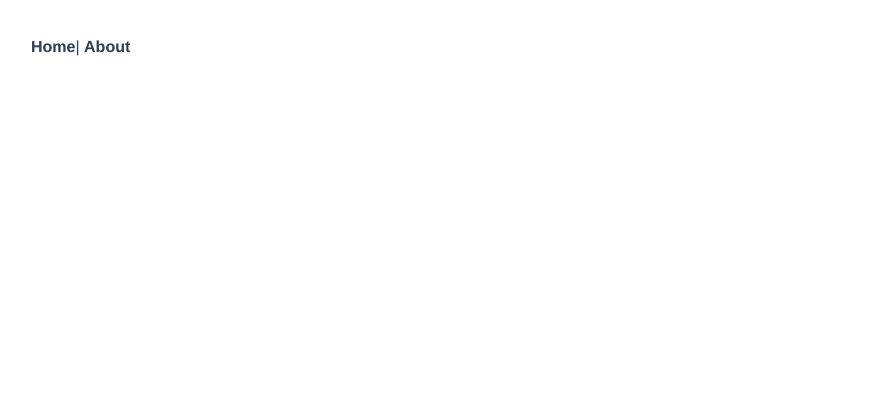
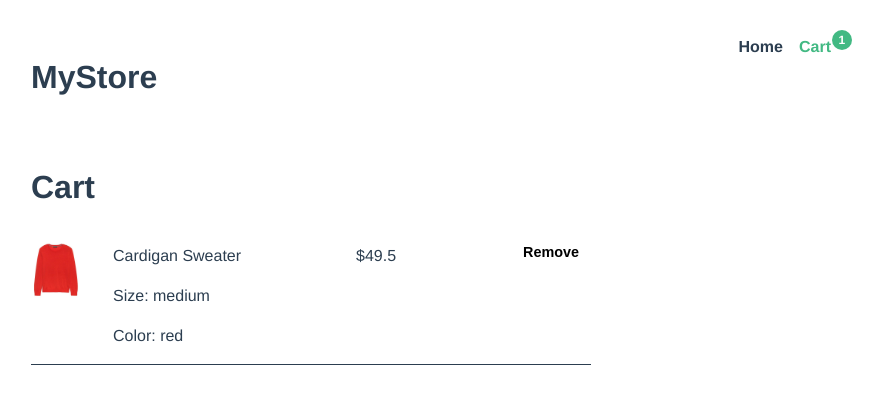
Before and after one commit to HymanZHAN/online_store, a Vue app: page /cart in a window 1280 px wide. Shown: the top 404 px of the page, without its empty margins (209-1092 px from the left). Built offline with nearby package versions, Linux system fonts and the light colour scheme.

Commit message:
Added a shopping cart

```diff
--- a/src/App.vue
+++ b/src/App.vue
@@ -1,12 +1,32 @@
 <template>
   <div id="app">
-    <div id="nav" class="wrapper">
-      <router-link to="/">Home</router-link>|
-      <router-link to="/about">About</router-link>
+    <div id="nav" class="wrapper flex-col flex-col--align-center">
+      <h1 class="flex-col--2">MyStore</h1>
+      <div class="flex-col--2 nav-items">
+        <router-link to="/" class="nav-items__item">Home</router-link>
+        <router-link to="/cart" class="nav-items__item">Cart
+          <counter-badge :count="cartCount"></counter-badge>
+        </router-link>
+      </div>
     </div>
     <router-view/>
   </div>
 </template>
+
+<script>
+import CounterBadge from "@/components/CounterBadge";
+
+export default {
+  name: "app",
+  components: { CounterBadge },
+  computed: {
+    cartCount() {
+      return this.$store.state.cart.length;
+    }
+  }
+};
+</script>
+
 
 <style lang="scss">
 #app {
@@ -25,4 +45,16 @@
     }
   }
 }
+.nav-items {
+  justify-content: flex-end;
+  display: flex;
+}
+.nav-items__item {
+  margin-left: 1rem;
+  position: relative;
+}
+ul {
+  padding-left: 0;
+  list-style: none;
+}
 </style>
--- /dev/null
+++ b/src/components/CounterBadge.vue
@@ -0,0 +1,29 @@
+<template>
+  <span v-if="count>0" class="badge">{{count}}</span>
+</template>
+
+
+<script>
+export default {
+  name: "counter-badge",
+  props: ["count"]
+};
+</script>
+
+<style>
+.badge {
+  position: absolute;
+  top: -0.5rem;
+  right: -1.3rem;
+  display: flex;
+  justify-content: center;
+  align-items: center;
+  height: 20px;
+  width: 20px;
+  border-radius: 20px;
+  background-color: #42b983;
+  color: #fff;
+  font-weight: bold;
+  font-size: 12px;
+}
+</style>
--- a/src/router.js
+++ b/src/router.js
@@ -2,6 +2,7 @@ import Vue from "vue";
 import Router from "vue-router";
 import Home from "./views/Home.vue";
 import Product from "./views/Product.vue";
+import Cart from "./views/Cart.vue";
 
 Vue.use(Router);
 
@@ -27,6 +28,11 @@ export default new Router({
       // which is lazy-loaded when the route is visited.
       component: () =>
         import(/* webpackChunkName: "about" */ "./views/About.vue")
+    },
+    {
+      path: "/cart",
+      name: "cart",
+      component: Cart
     }
   ]
 });
--- a/src/store.js
+++ b/src/store.js
@@ -5,7 +5,7 @@ Vue.use(Vuex);
 
 export default new Vuex.Store({
   state: {
-    cart: [],
+    cart: [53363],
     products: [
       {
         name: "Crewneck T-Shirt",
@@ -79,11 +79,45 @@ export default new Vuex.Store({
       }
     ]
   },
-  mutations: {},
-  actions: {},
+  mutations: {
+    addToCart(state, payload) {
+      state.cart.push(Number(payload));
+    },
+    removeFromCart(state, payload) {
+      let indexToDelete = state.cart.indexOf(Number(payload));
+      state.cart.splice(indexToDelete, 1);
+    },
+    decrementProductInventory(state, payload) {
+      let product = state.products.find(
+        product => product.id === Number(payload)
+      );
+      product.quantity--;
+    },
+    increaseProductInventory(state, payload) {
+      let product = state.products.find(
+        product => product.id === Number(payload)
+      );
+      product.quantity++;
+    }
+  },
+  actions: {
+    addToCart({ commit }, payload) {
+      commit("addToCart", payload);
+      commit("decrementProductInventory", payload);
+    },
+    removeFromCart({ commit }, payload) {
+      commit("removeFromCart", payload);
+      commit("increaseProductInventory", payload);
+    }
+  },
   getters: {
     product: state => id => {
       return state.products.filter(p => p.id === Number(id))[0];
+    },
+    cartItems: state => {
+      return state.cart.map(itemId =>
+        state.products.find(product => product.id === itemId)
+      );
     }
   }
 });
--- /dev/null
+++ b/src/views/Cart.vue
@@ -0,0 +1,66 @@
+<template>
+  <div class="wrapper">
+    <h1>Cart</h1>
+    <ul class="cart-list">
+      <li class="flex-col cart-list__item" v-for="item in cartItems" :key="item.id">
+        <img :src="makeImagePath(item)" class="thumbnail" alt>
+        <div class="flex-col cart-list__item__details">
+          <div>
+            <p>{{ item.name }}</p>
+            <p>Size: {{ item.size }}</p>
+            <p>Color: {{ item.color }}</p>
+          </div>
+          <p>${{ item.price }}</p>
+          <button @click="removeFromCart(item.id)" class="btn cart-list__btn-remove">Remove</button>
+        </div>
+      </li>
+    </ul>
+  </div>
+</template>
+
+<script>
+import { imagePath } from "@/mixins/imagePath.js";
+
+export default {
+  name: "cart",
+  mixins: [imagePath],
+  computed: {
+    cartItems() {
+      return this.$store.getters.cartItems;
+    }
+  },
+  methods: {
+    removeFromCart(itemId) {
+      this.$store.dispatch("removeFromCart", itemId);
+    }
+  }
+};
+</script>
+
+<style>
+.cart-list {
+  width: 70%;
+  @media only screen and (max-width: 832px) {
+    width: 100%;
+  }
+}
+.cart-list__item {
+  width: 100%;
+  border-bottom: 1px solid #2c3e50;
+}
+.cart-list__item__details {
+  flex: 2;
+  justify-content: space-between;
+  margin-left: 2rem;
+}
+.cart-list__btn-remove {
+  margin-top: 0.5rem;
+  &:hover {
+    color: red;
+  }
+}
+.thumbnail {
+  max-width: 50px;
+  margin-top: 0.5rem;
+}
+</style>
--- a/src/views/Product.vue
+++ b/src/views/Product.vue
@@ -5,6 +5,7 @@
         <img :src="makeImagePath(product)" alt class="flex-col--2">
         <div class="flex-col--2">
           <h2>{{ product.name }}</h2>
+          <button @click="addToCart" class="btn btn--grey">Add to Cart</button>
           <p>Price: ${{ product.price }}</p>
           <p v-if="typeof product.size === 'string'">Size: {{ product.size }}</p>
           <div v-if="typeof product.size === 'object'">
@@ -39,6 +40,11 @@ export default {
     return {
       product: this.$store.getters.product(this.$route.params.id)
     };
+  },
+  methods: {
+    addToCart() {
+      this.$store.dispatch("addToCart", this.$route.params.id);
+    }
   }
 };
 </script>
@@ -56,4 +62,24 @@ export default {
 li {
   line-height: 150%;
 }
+
+.btn {
+  padding: 0.5rem 0.75rem;
+  border-radius: 3px;
+  border: none;
+  background-color: transparent;
+  font-size: 0.9rem;
+  font-weight: bold;
+  cursor: pointer;
+  transition: all 0.15s ease;
+}
+
+.btn--grey {
+  background-color: #2c3e50;
+  color: #fff;
+  &:hover,
+  &:focus {
+    background-color: #42b983;
+  }
+}
 </style>
```
Also changed, not shown: 1 other file (tests, documents, lock files or other folders).
